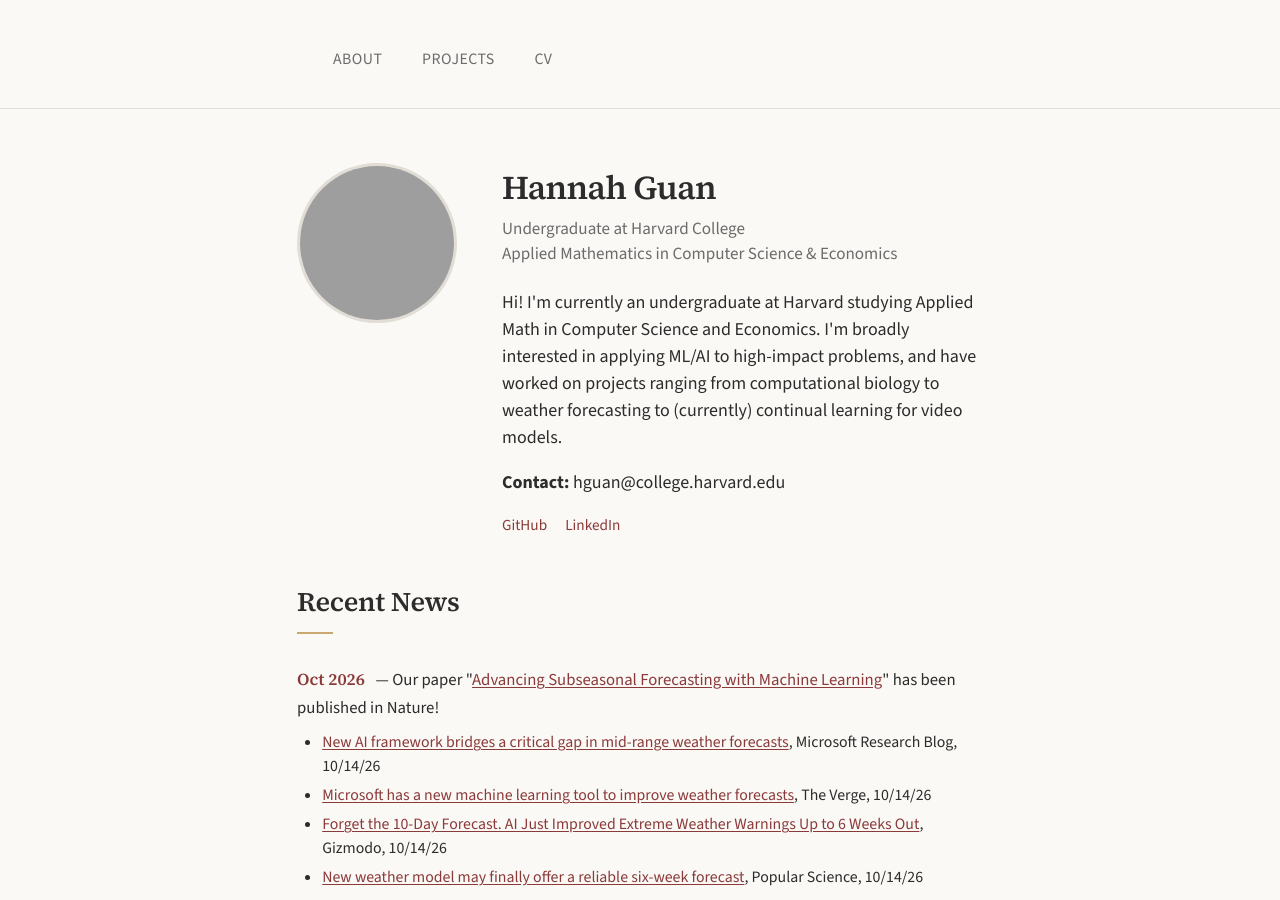
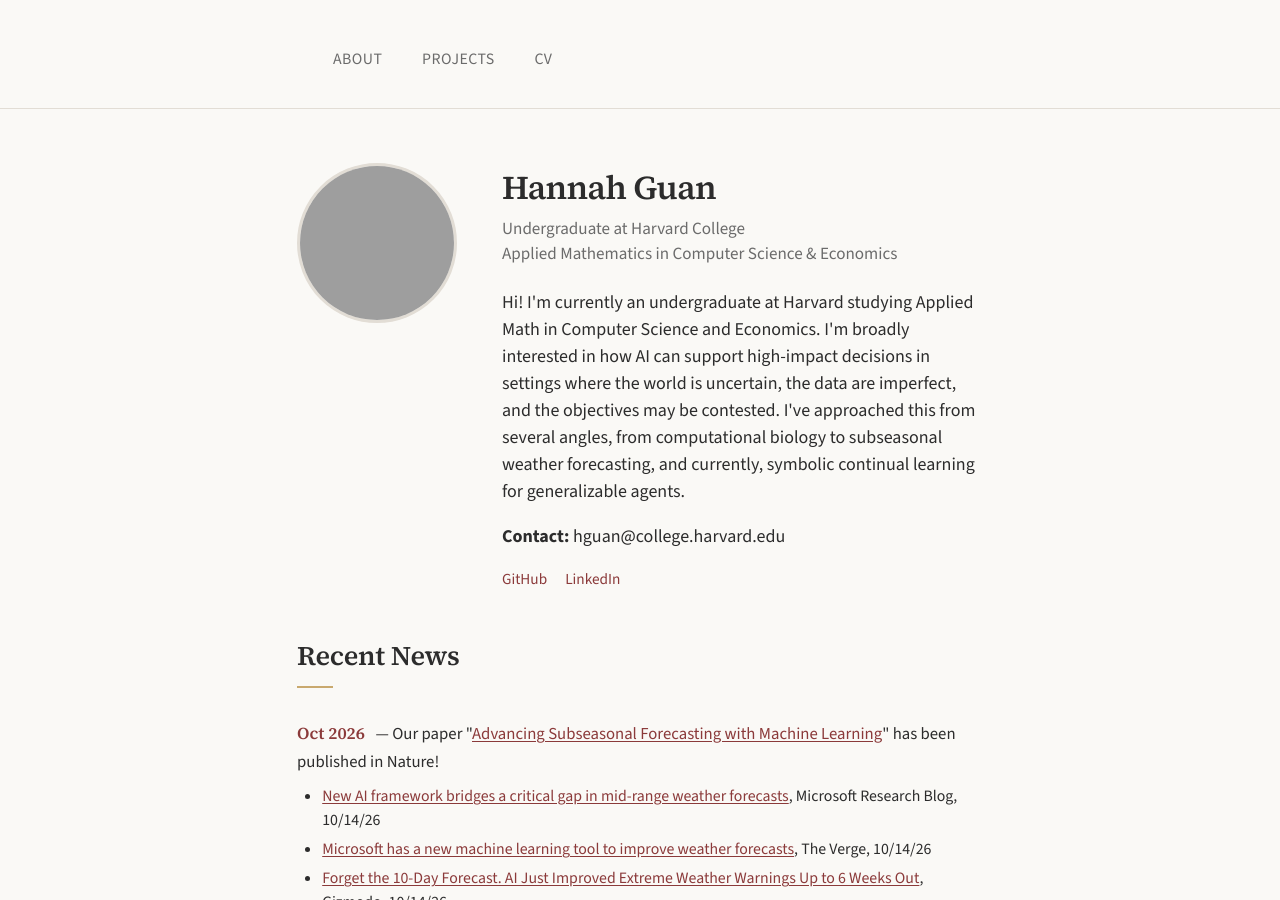
Before and after one commit to HannahGuan244/hannahguan244.github.io, a Jekyll site: the page built from index.html, in a window 1280 px wide and 900 px high. Built offline with Jekyll 4.4.1, drawn with Linux system fonts in a browser that asks for light colours; grey boxes are pictures that could not be loaded.

Commit message:
Reframe bio around decision-making under uncertainty
Co-Authored-By: Claude Sonnet 5.5 <noreply@anthropic.com>

```diff
--- a/index.html
+++ b/index.html
@@ -15,7 +15,8 @@ title: About
 
     <p>
       Hi! I'm currently an undergraduate at Harvard studying Applied Math in Computer Science and Economics.
-      I'm broadly interested in applying ML/AI to high-impact problems, and have worked on projects ranging from computational biology to weather forecasting to (currently) continual learning for video models.
+      I'm broadly interested in how AI can support high-impact decisions in settings where the world is uncertain, the data are imperfect, and the objectives may be contested.
+      I've approached this from several angles, from computational biology to subseasonal weather forecasting, and currently, symbolic continual learning for generalizable agents.
     </p>
 
     <p>
```
